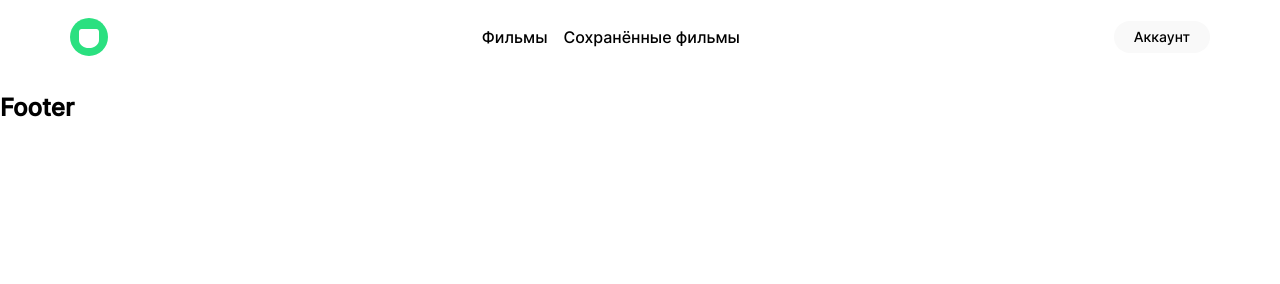
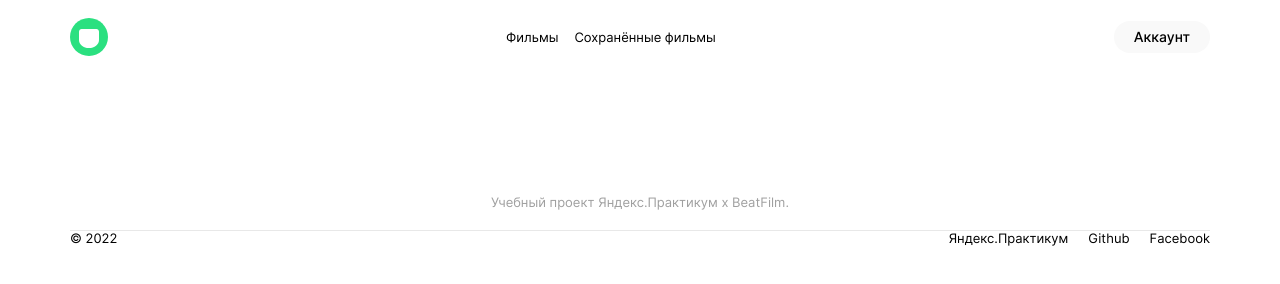
Before and after one commit to Betokko/movies-explorer-frontend, a React app: page / in a window 1280 px wide. Built offline with nearby package versions, Linux system fonts and the light colour scheme.

Commit message:
feat: create Footer

```diff
--- a/src/components/App/App.js
+++ b/src/components/App/App.js
@@ -1,7 +1,7 @@
 import { Routes, Route } from 'react-router-dom';
 
 import Header from '../Header/Header';
-import Footer from '../Footer';
+import Footer from '../Footer/Footer';
 
 import './App.scss';
 
--- a/src/components/App/App.scss
+++ b/src/components/App/App.scss
@@ -1,12 +1,17 @@
 @import url('../../vendor/normalize.css');
 @import url('../../vendor/fonts/inter.css');
+* {
+  margin: 0;
+  padding: 0;
+  box-sizing: border-box;
+}
 
 .content{
   font-family: inter;
   font-weight: 500;
   background-color: #fff;
   color: #000;
-  box-sizing: border-box;
+  font-weight: 400;
 
   .wrapper {
     max-width: 1280px;
--- /dev/null
+++ b/src/components/Footer/Footer.js
@@ -0,0 +1,20 @@
+import React from 'react';
+import { Link } from 'react-router-dom';
+
+import './Footer.scss';
+
+const Footer = () => {
+  return (
+    <div className="footer">
+      <p className='footer__text'>Учебный проект Яндекс.Практикум х BeatFilm.</p>
+      <div className="footer__main">
+        <p className="footer__copy">© 2022</p>
+        <Link to='/' className='footer__link'>Яндекс.Практикум</Link>
+        <Link to='/' className='footer__link'>Github</Link>
+        <Link to='/' className='footer__link'>Facebook</Link>
+      </div>
+    </div>
+  );
+};
+
+export default Footer;
--- /dev/null
+++ b/src/components/Footer/Footer.scss
@@ -0,0 +1,36 @@
+.footer {
+  padding: 0 70px;
+  height: 172px;
+  display: flex;
+  flex-direction: column;
+  justify-content: flex-end;
+  font-size: 13px;
+
+  &__text {
+    text-align: center;
+    font-size: 13px;
+    font-weight: 400;
+    line-height: auto;
+    padding-bottom: 20px;
+    color: #A0A0A0;
+  }
+
+  &__main {
+    border-top: 1px solid #E8E8E8;
+    display: flex;
+  }
+
+  &__copy {
+    margin-right: auto;
+  }
+
+  &__link {
+    color: #000;
+    text-decoration: none;
+    transition: opacity .2s;
+    margin-left: 20px;
+    &:hover {
+      opacity: .5;
+    }
+  }
+}
--- a/src/components/Footer/index.js
+++ /dev/null
@@ -1,9 +0,0 @@
-import React from 'react'
-
-const Footer = () => {
-  return (
-    <h2>Footer</h2>
-  )
-}
-
-export default Footer
--- a/src/components/Header/Header.scss
+++ b/src/components/Header/Header.scss
@@ -10,6 +10,8 @@
     height: 38px;
     display: flex;
     background-image: url('../../images/logo.svg');
+    color: #000;
+    text-decoration: none;
     transition: opacity .2s;
     &:hover {
       opacity: .5;
@@ -20,6 +22,7 @@
     align-self: center;
     padding: 8px 20px;
     font-size: 14px;
+    line-height: 16;
     font-weight: 500;
     line-height: 16px;
     background-color: #F9F9F9;
--- a/src/components/Navigation/Navigation.scss
+++ b/src/components/Navigation/Navigation.scss
@@ -2,9 +2,11 @@
   display: flex;
   align-items: center;
   &__link {
+    font-size: 13px;
+    line-height: 18;
     margin: 0 8px;
+    color: #000;
     text-decoration: none;
-    color: #000;
     transition: opacity .2s;
     &:hover {
       opacity: .5;
```
